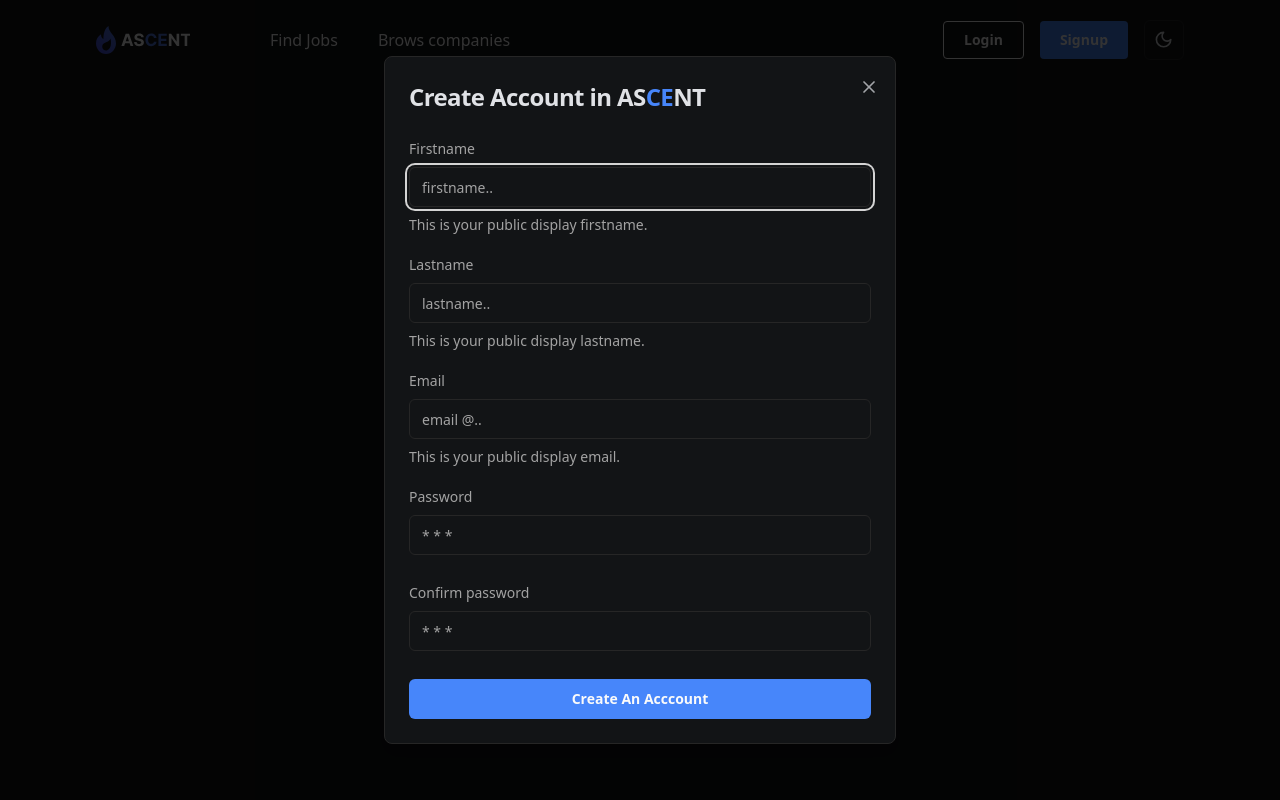
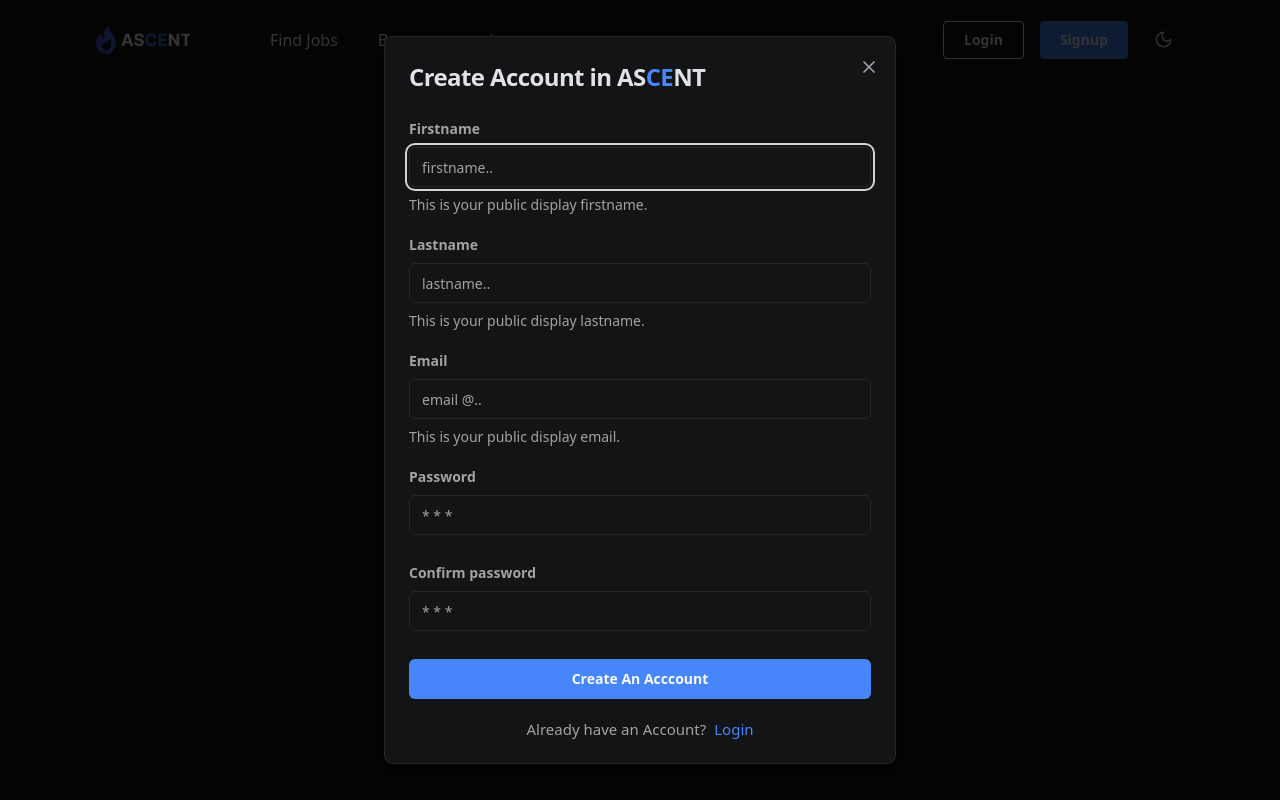
Before and after one commit to mohamedaflah/Ascent_front_end, a React (Vite) app: page /admin/login in a window 1280 px wide. Both pictures are taken after a click on the button "Signup". Built offline with nearby package versions, Linux system fonts and the light colour scheme; no server answers.

Commit message:
eslint strict implemented

```diff
--- a/src/components/SignupModal.tsx
+++ b/src/components/SignupModal.tsx
@@ -26,6 +26,9 @@ import {
   FormMessage,
 } from "@/shadcn/ui/form";
 import { useRef } from "react";
+import { AppDispatch } from "@/redux/store";
+import { useDispatch } from "react-redux";
+import { signupUser } from "@/redux/actions/userActions";
 
 const signupFormSchema = z
   .object({
@@ -44,9 +47,9 @@ const signupFormSchema = z
     }),
     confirmpass: z.string(),
   })
-  .refine((data) => data.password !== data.confirmpass, {
+  .refine((data) => data.password === data.confirmpass, {
     message: "Password and confirm password must be match",
-    path: ["confirmPassword"],
+    path: ["confirmpass"],
   });
 
 const SignupModal = () => {
@@ -62,11 +65,12 @@ const SignupModal = () => {
     },
   });
   const confirmPassref = useRef<HTMLDivElement>(null);
+  const dispatch:AppDispatch=useDispatch()
   function signupSubmit(values: z.infer<typeof signupFormSchema>) {
-    if (values.confirmpass !== values.password) {
-      return;
-    }
-    alert("hel");
+    // alert("hel");
+    dispatch(signupUser(values)).then(()=>{
+      alert("user data sended")
+    })
     console.log(values);
   }
   return (
@@ -92,14 +96,14 @@ const SignupModal = () => {
                   name="firstname"
                   render={({ field }) => (
                     <FormItem>
-                      <FormLabel>Firstname</FormLabel>
+                      <FormLabel className="font-semibold">Firstname</FormLabel>
                       <FormControl>
                         <Input placeholder="firstname.." {...field} />
                       </FormControl>
                       <FormDescription>
                         This is your public display firstname.
                       </FormDescription>
-                      <FormMessage />
+                      <FormMessage className="font-semibold"/>
                     </FormItem>
                   )}
                 />
@@ -108,7 +112,7 @@ const SignupModal = () => {
                   name="lastname"
                   render={({ field }) => (
                     <FormItem>
-                      <FormLabel>Lastname</FormLabel>
+                      <FormLabel className="font-semibold">Lastname</FormLabel>
                       <FormControl>
                         <Input placeholder="lastname.." {...field} />
                       </FormControl>
@@ -124,7 +128,7 @@ const SignupModal = () => {
                   name="email"
                   render={({ field }) => (
                     <FormItem>
-                      <FormLabel>Email</FormLabel>
+                      <FormLabel className="font-semibold">Email</FormLabel>
                       <FormControl>
                         <Input placeholder="email @.." {...field} />
                       </FormControl>
@@ -140,7 +144,7 @@ const SignupModal = () => {
                   name="password"
                   render={({ field }) => (
                     <FormItem>
-                      <FormLabel>Password</FormLabel>
+                      <FormLabel className="font-semibold">Password</FormLabel>
                       <FormControl>
                         <Input placeholder="* * *" type="password" {...field} />
                       </FormControl>
@@ -154,7 +158,7 @@ const SignupModal = () => {
                   name="confirmpass"
                   render={({ field }) => (
                     <FormItem>
-                      <FormLabel>Confirm password</FormLabel>
+                      <FormLabel className="font-semibold">Confirm password</FormLabel>
                       <FormControl>
                         <Input placeholder="* * *" type="password" {...field} />
                       </FormControl>
@@ -168,6 +172,9 @@ const SignupModal = () => {
                     {loading ? "Create   An Acccount" : <ButtonLoading />}
                   </Button>
                 </div>
+                <div className="w-full flex justify-center">
+                  <div className="flex gap-2 text-[15px]">Already have an Account? <button className="text-primary">Login</button> </div>
+                </div>
               </form>
             </Form>
           </DialogDescription>
--- a/src/redux/reducers/userReducer.ts
+++ b/src/redux/reducers/userReducer.ts
@@ -1,5 +1,6 @@
 import { UserReducerInitial } from "@/types/AllTypes";
 import { ActionReducerMapBuilder, createSlice } from "@reduxjs/toolkit";
+import { signupUser } from "../actions/userActions";
 
 const initialState: UserReducerInitial = {
   loading: false,
@@ -13,7 +14,19 @@ const userReducer = createSlice({
   initialState,
   reducers: {},
   extraReducers: (builder: ActionReducerMapBuilder<UserReducerInitial>) => {
-    builder;
+    builder.addCase(signupUser.pending,(state)=>{
+        state.loading=true
+    })
+    .addCase(signupUser.fulfilled,(state,{payload})=>{
+        state.loading=false
+        state.user=payload
+        state.err=false
+    })
+    .addCase(signupUser.rejected,(state)=>{
+        state.loading=false
+        state.user=null;
+        state.err=true
+    })
   },
 });
 export default userReducer.reducer;
```
